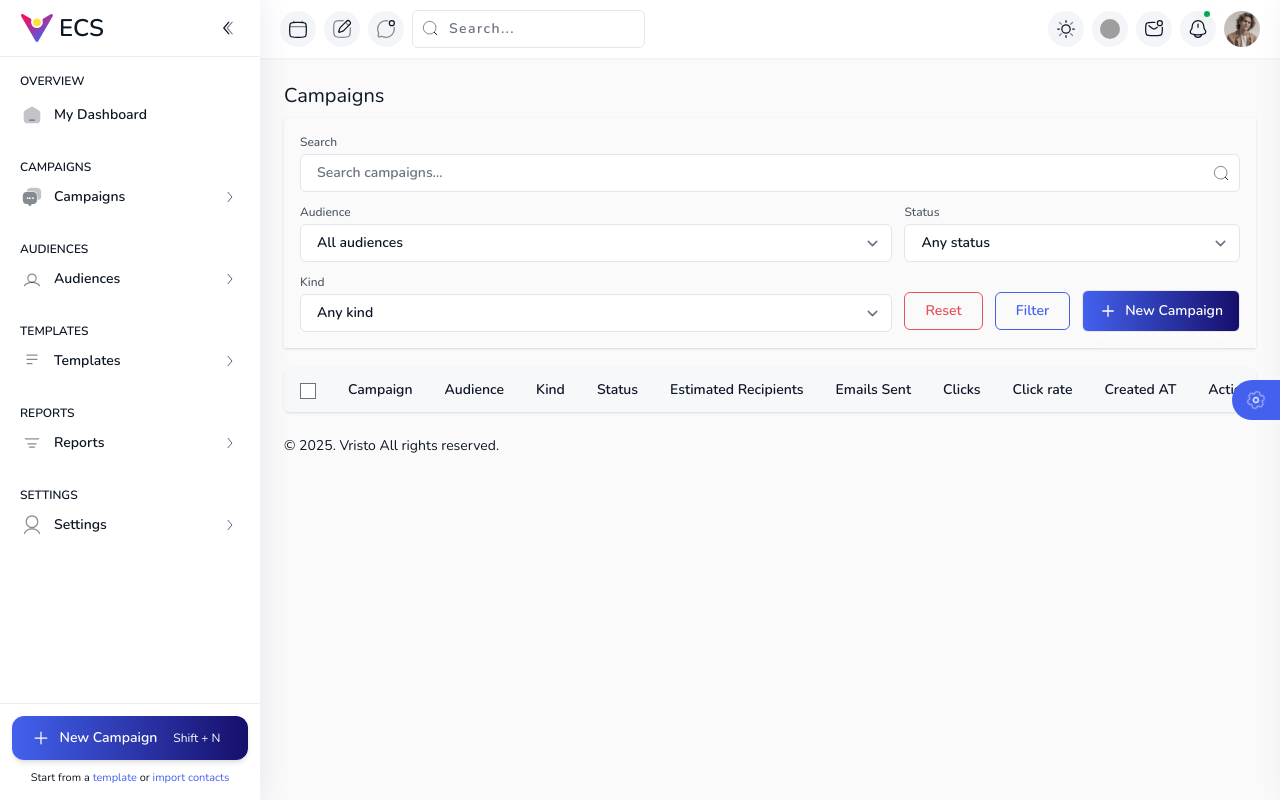
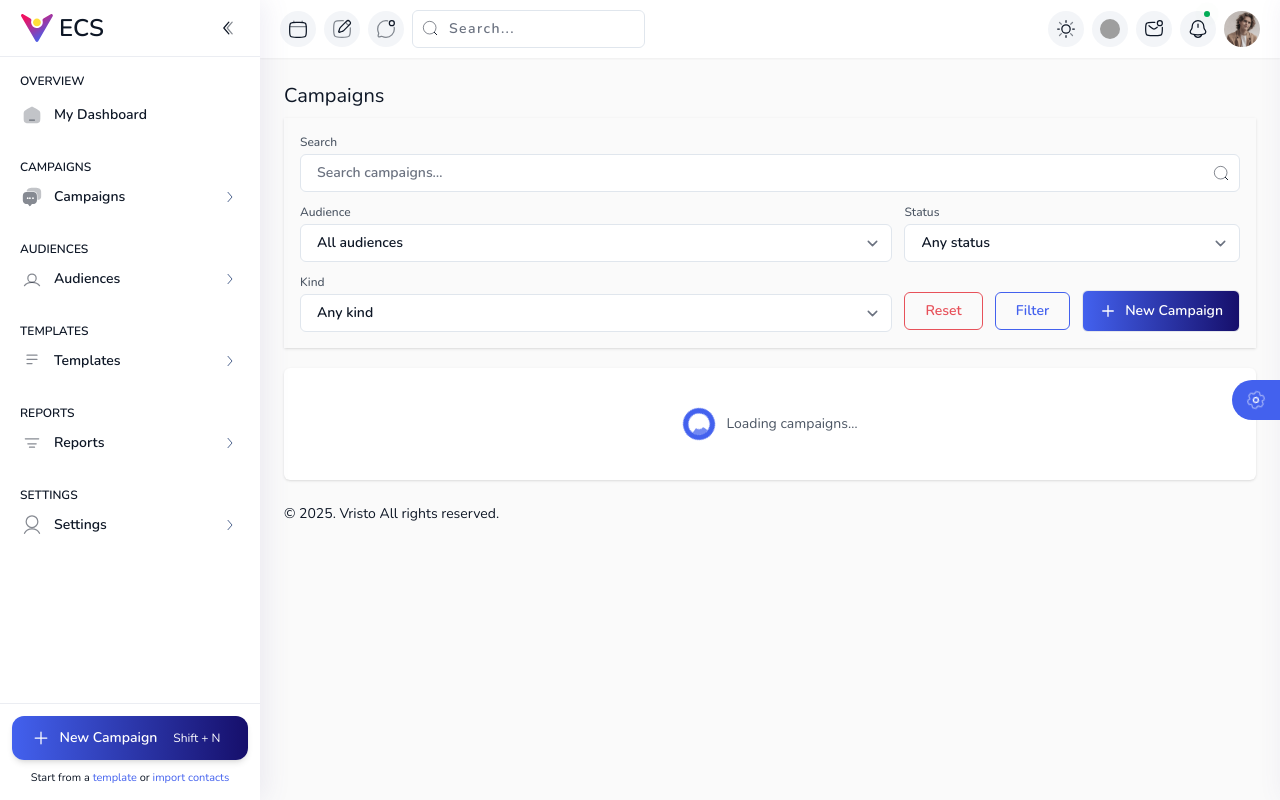
Before and after one commit to mahmoudsamy7729/Email-Campaign-System, a Django app: template templates/apps/campaigns.html in a window 1280 px wide. Run offline with Django 5.2, Linux system fonts and the light colour scheme; the template is opened without the code that fills it, so the values that code supplies are empty; some libraries are stand-ins or nearby versions; grey boxes are pictures that could not be loaded.

Commit message:
frontend (added loading state and pagination to campgains and i will add them to audience too in the end)

```diff
--- a/core/settings.py
+++ b/core/settings.py
@@ -114,7 +114,7 @@
         "rest_framework.filters.OrderingFilter",
     ],
     "DEFAULT_PAGINATION_CLASS": "rest_framework.pagination.PageNumberPagination",
-    "PAGE_SIZE": 20,
+    "PAGE_SIZE": 8,
 }
 
 MIDDLEWARE = [
--- a/templates/apps/campaigns.html
+++ b/templates/apps/campaigns.html
@@ -182,7 +182,19 @@
     </form>
 
     <div class="mt-5 panel p-0 border-0 overflow-hidden">
-        <template x-if="displayType === 'list'">
+        <template x-if="isLoading">
+        <div class="flex items-center justify-center py-10">
+            <svg class="animate-spin h-8 w-8 text-primary" xmlns="http://www.w3.org/2000/svg" fill="none"
+                viewBox="0 0 24 24">
+            <circle class="opacity-25" cx="12" cy="12" r="10"
+                    stroke="currentColor" stroke-width="4"></circle>
+            <path class="opacity-75" fill="currentColor"
+                    d="M4 12a8 8 0 018-8v4a4 4 0 00-4 4H4z"></path>
+            </svg>
+            <span class="ml-3 text-gray-600 dark:text-gray-300">Loading campaigns…</span>
+        </div>
+        </template>
+        <template x-if="!isLoading && displayType === 'list'">
             <div class="table-responsive">
                 <table class="table-striped table-hover whitespace-nowrap" >
                     <thead>
@@ -220,6 +232,12 @@
                       </tr>
                     </thead>
                     <tbody>
+                        <tr x-show="!isLoading && campaignList.length === 0">
+                        <td colspan="11" class="text-center text-lg py-6 text-danger dark:text-danger" style="text-align:center">
+                            No campaigns found
+                        </td>
+                        </tr>
+
                         <template x-for="campaign in campaignList" :key="campaign.id">
                           <tr>
                             <!-- Select -->
@@ -304,7 +322,18 @@
                 </table>
             </div>
         </template>
+
     </div>
+    <div x-show="!isLoading && totalPages > 0" class="flex justify-center w-full mt-6">
+        <ul class="inline-flex items-center space-x-1 rtl:space-x-reverse">
+            <li><button type="button" :disabled="!prevPageUrl" @click="if (currentPage > 1) loadData(currentPage - 1)" class="flex justify-center font-semibold px-3.5 py-2 rounded transition bg-white-light text-dark hover:text-white hover:bg-primary dark:text-white-light dark:bg-[#191e3a] dark:hover:bg-primary">Prev</button></li>
+            <template x-for="page in totalPages" :key="page">
+                <li><button type="button" @click="loadData(page)" :class="`flex justify-center font-semibold px-3.5 py-2 rounded transition ${currentPage === page ? 'bg-primary text-white dark:text-white-light dark:bg-primary' : 'bg-white-light text-dark hover:text-white hover:bg-primary dark:text-white-light dark:bg-[#191e3a] dark:hover:bg-primary'}`" x-text="page"></button></li>
+            </template>
+            <li><button type="button" :disabled="!nextPageUrl" @click="if (currentPage < totalPages) loadData(currentPage + 1)"   class="flex justify-center font-semibold px-3.5 py-2 rounded transition bg-white-light text-dark hover:text-white hover:bg-primary dark:text-white-light dark:bg-[#191e3a] dark:hover:bg-primary">Next</button></li>
+        </ul>
+    </div>
+
 </div>
 
 
@@ -339,6 +368,13 @@
                 from_name: '',
                 from_email: ''
             },
+            isLoading: false,
+            count: 0,
+            currentPage: 1,
+            itemsPerPage: 8,
+            nextPageUrl: null,
+            prevPageUrl: null,
+            totalPages: 0,
             filterdContactsList: [],
             searchUser: '',
             campaignList: [],
@@ -513,17 +549,30 @@
                 this.filterdContactsList = this.contactList.filter((d) => d.name.toLowerCase()
                     .includes(this.searchUser.toLowerCase()));
             },
-            async loadData(){
+            sleep(ms) {
+                return new Promise(resolve => setTimeout(resolve, ms));
+            },
+            async loadData(page = null){
                 try {
+                    this.isLoading = true;
+                    //await this.sleep(2000); // Simulate loading delay
                     let baseUrl = `${APP_URL}/campaigns/`;
-                    let queryString = window.location.search;
-                    let url = baseUrl + queryString;
+                    let queryString = new URLSearchParams(window.location.search);
+                    if (page) {
+                        queryString.set('page', page);
+                    }
+                    this.currentPage = parseInt(queryString.get('page')) || 1;
+                    let url = baseUrl + '?' + queryString.toString();
                     let response = await fetch(url);
                     let data = await response.json();
-                    //console.log(data);
+                    this.count = data.count;
+                    this.nextPageUrl = data.next;
+                    this.prevPageUrl = data.previous;
+                    this.isLoading = false;
                     this.campaignList = data.results;
-                    //console.log(this.campaignList)
-                    //this.searchContacts();
+                    this.totalPages = Math.ceil(this.count / this.itemsPerPage);
+                    console.log(this.totalPages);
+                    window.history.pushState({}, '', `?${queryString.toString()}`);
                 } catch (error) {
                     console.error('Error loading data:', error);
                 }
```
